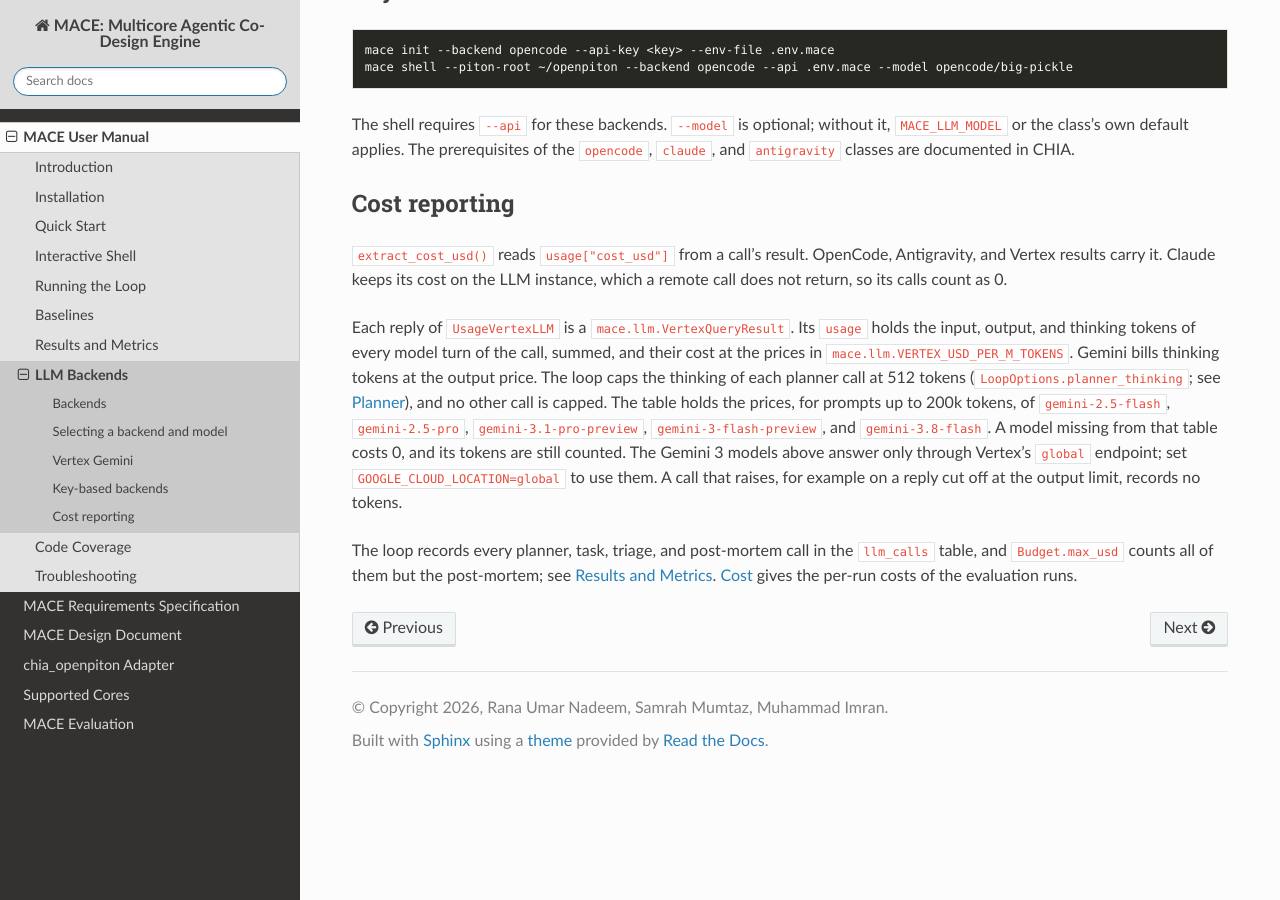
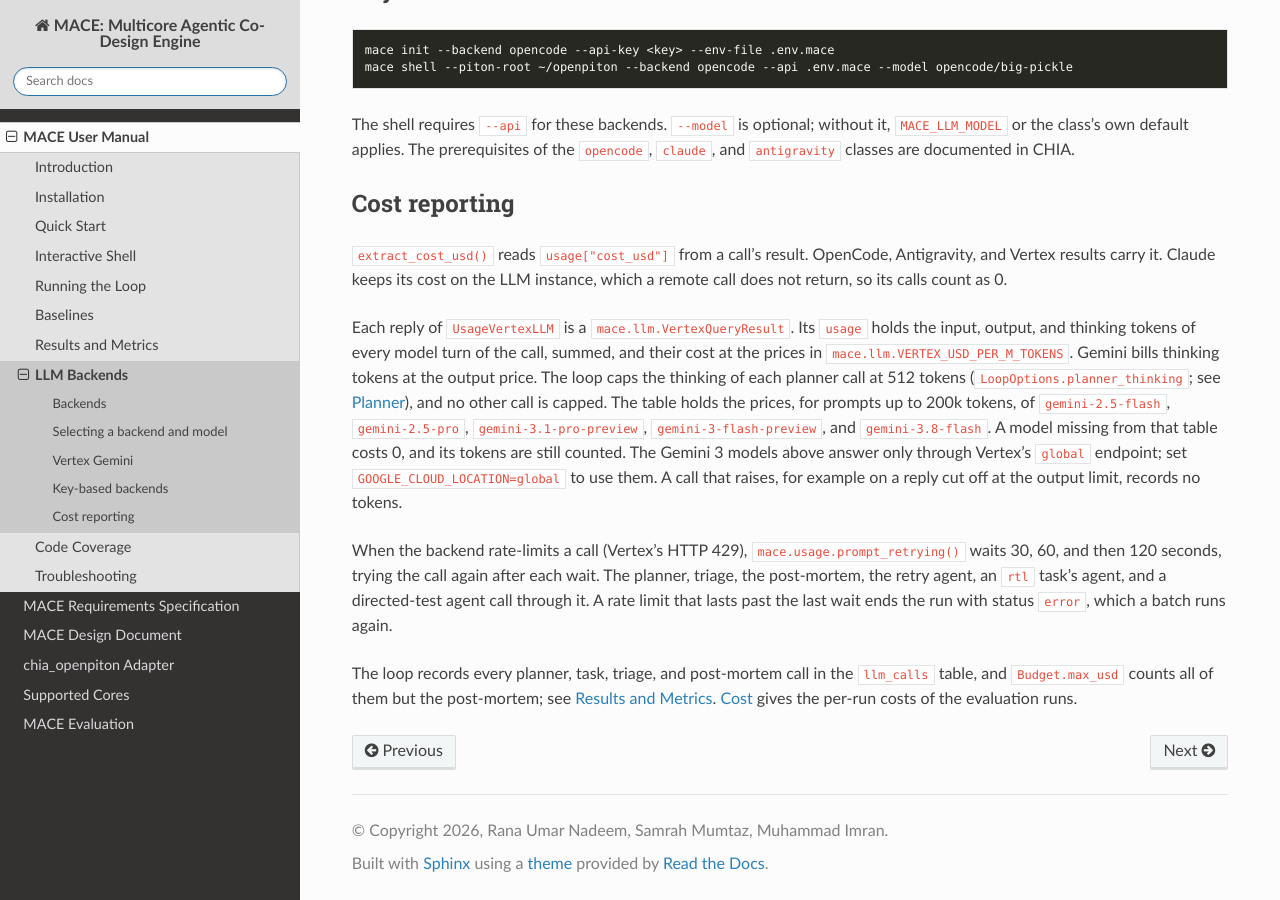
Before and after one commit to ranaumarnadeem/MACE, a Sphinx documentation site: the page built from docs/01_mace_user/LLM_Backends.md, in a window 1280 px wide and 900 px high, scrolled down 1355 px. Built offline with Sphinx 7.4.7 and the Read the Docs theme 3.1.0, drawn with Linux system fonts in a browser that asks for light colours.

Commit message:
docs: how a rate-limited call is retried

```diff
--- a/docs/01_mace_user/LLM_Backends.md
+++ b/docs/01_mace_user/LLM_Backends.md
@@ -79,5 +79,9 @@ A model missing from that table costs 0, and its tokens are still counted.
 The Gemini 3 models above answer only through Vertex's `global` endpoint; set `GOOGLE_CLOUD_LOCATION=global` to use them.
 A call that raises, for example on a reply cut off at the output limit, records no tokens.
 
+When the backend rate-limits a call (Vertex's HTTP 429), `mace.usage.prompt_retrying()` waits 30, 60, and then 120 seconds, trying the call again after each wait.
+The planner, triage, the post-mortem, the retry agent, an `rtl` task's agent, and a directed-test agent call through it.
+A rate limit that lasts past the last wait ends the run with status `error`, which a batch runs again.
+
 The loop records every planner, task, triage, and post-mortem call in the `llm_calls` table, and `Budget.max_usd` counts all of them but the post-mortem; see [Results and Metrics](Results_and_Metrics.md).
 [Cost](../06_mace_evaluation/cost.md) gives the per-run costs of the evaluation runs.
```
